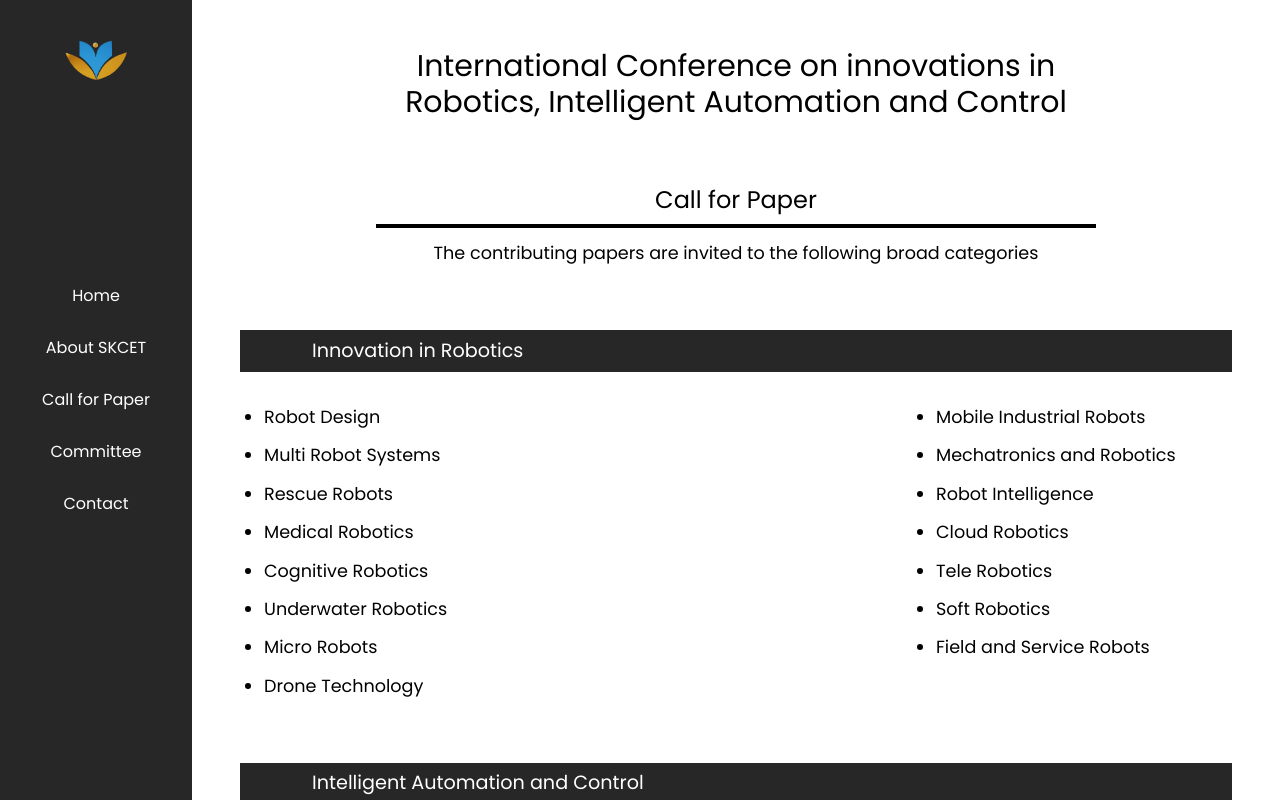
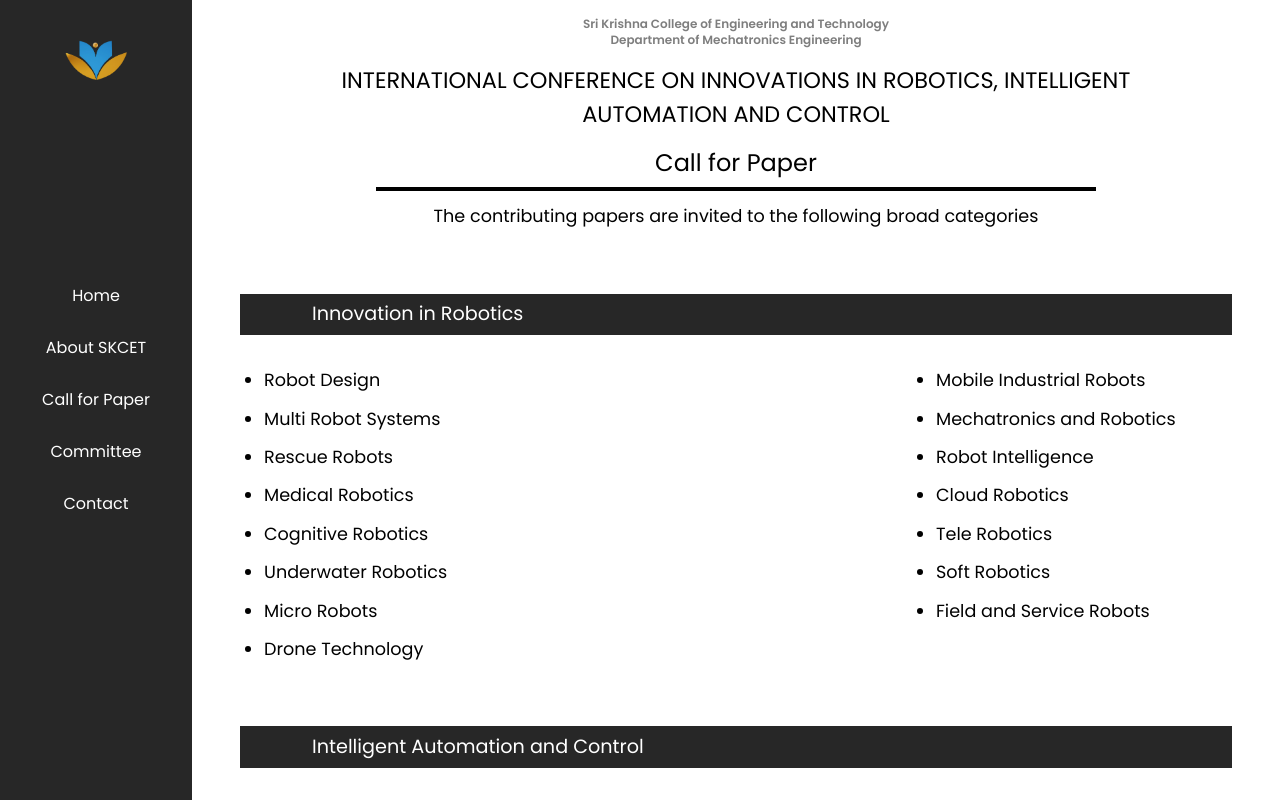
Before and after one commit to kalaiy21/conference, a React (Create React App) app: page / in a window 1280 px wide. Shown: the top 800 px of the page. Built offline with nearby package versions, Linux system fonts and the light colour scheme.

Commit message:
change in heading component Done..

```diff
--- a/src/components/Heading.js
+++ b/src/components/Heading.js
@@ -2,8 +2,10 @@ import React from "react";
 
 function Heading() {
     return(
-        <div className="flex justify-center mt-[3rem]">
-            <h1 className="text-center text-3xl Heading">International Conference on innovations in Robotics, Intelligent Automation and Control</h1>
+        <div className="flex flex-col text-center justify-center items-center my-[1rem]">
+            <p className="text-xs font-semibold opacity-[50%]">Sri Krishna College of Engineering and Technology</p>
+            <p className="text-xs font-semibold mb-[1rem] opacity-[50%]">Department of Mechatronics Engineering</p>
+            <h1 className="text-[1.4rem] w-[50rem] uppercase">International Conference on innovations in Robotics, Intelligent Automation and Control</h1>
         </div>
     );
 }
--- a/src/index.css
+++ b/src/index.css
@@ -4,9 +4,8 @@
 @tailwind components;
 @tailwind utilities;
 
-.Heading{
+.Heading {
     width: 45rem;
-    margin-bottom: 4rem;
 }
 
 hr{
```
